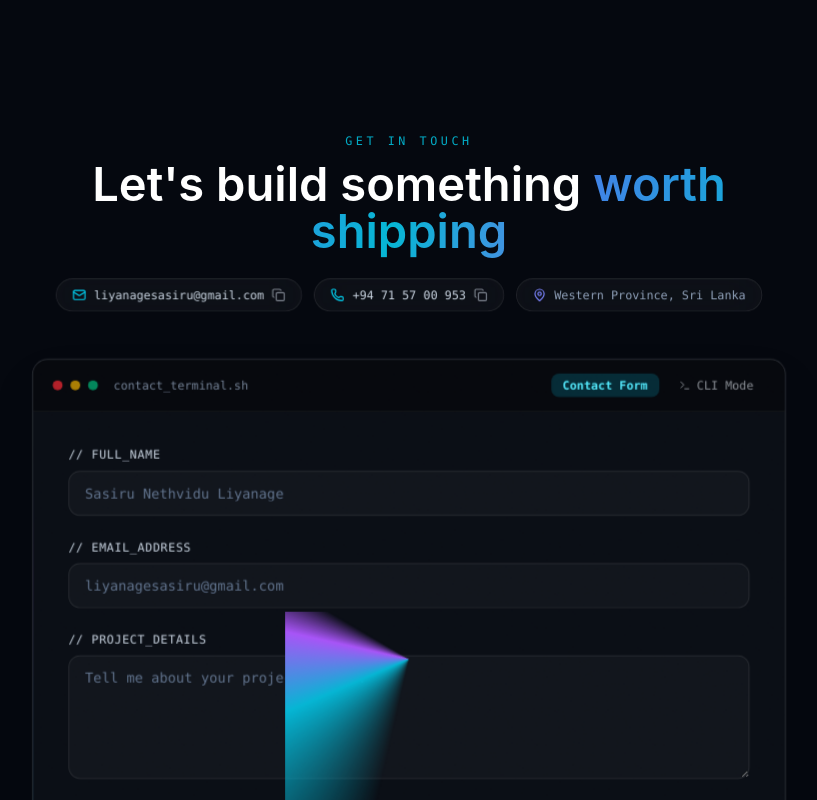
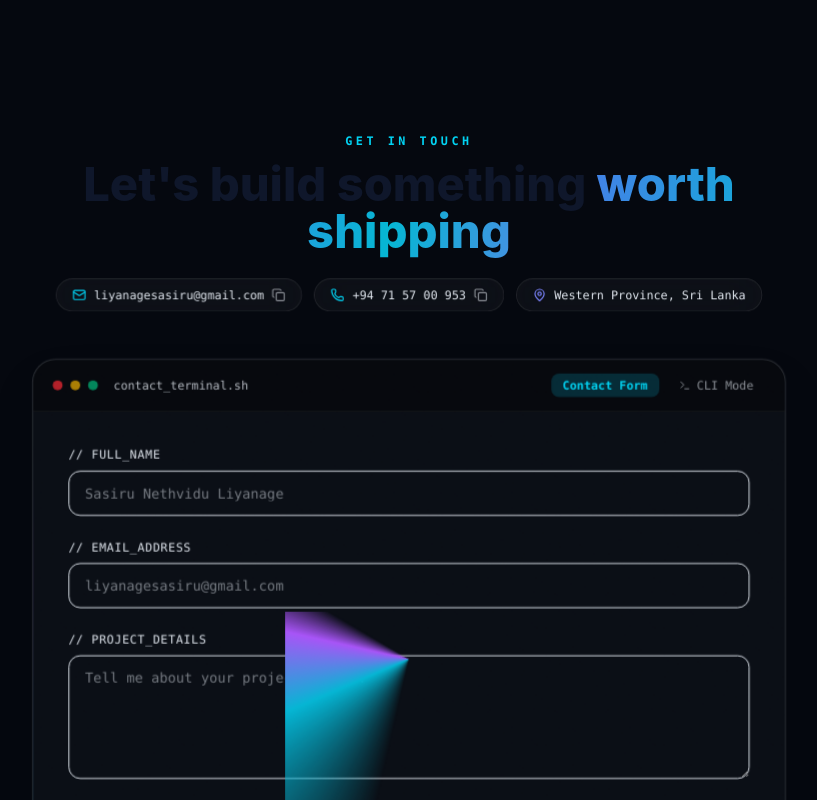
Before and after one commit to sasiruliyanage2004/portfolio-, a React (Vite) app: page / in a window 1280 px wide. Shown: the part 3440-4240 px from the top of the page, without its empty margins (231-1048 px from the left). Built offline with nearby package versions, Linux system fonts and the light colour scheme.

Commit message:
fix_complete_theme_aware_overrides_for_footer_and_contact_terminal_box_in_light_mode

```diff
--- a/src/components/cyber/ContactCyber.jsx
+++ b/src/components/cyber/ContactCyber.jsx
@@ -49,7 +49,7 @@ function MagneticIcon({ icon: Icon, href, label }) {
       onMouseMove={handleMove}
       onMouseLeave={handleLeave}
       style={{ x: sx, y: sy }}
-      className="glass-panel flex h-10 w-10 items-center justify-center rounded-xl text-slate-300 transition-colors hover:text-cyan-400"
+      className="glass-panel flex h-10 w-10 items-center justify-center rounded-xl transition-colors hover:text-cyan-400"
     >
       <Icon className="h-4 w-4" />
     </motion.a>
@@ -69,7 +69,7 @@ function CopyBadge({ value, icon: Icon, label }) {
     <button
       onClick={handleCopy}
       type="button"
-      className="glass-panel inline-flex items-center gap-2 rounded-full px-4 py-2 transition-all hover:border-cyan-400/50 hover:text-white cursor-pointer"
+      className="glass-panel inline-flex items-center gap-2 rounded-full px-4 py-2 transition-all hover:border-cyan-400/50 cursor-pointer"
     >
       <Icon className="h-3.5 w-3.5 text-cyan-400" />
       <span>{label}</span>
@@ -192,23 +192,23 @@ export default function ContactCyber() {
     <section ref={sectionRef} id="contact" className="relative overflow-hidden bg-transparent px-6 pt-36 pb-28 lg:px-10 scroll-mt-24">
       <motion.div style={{ scale, y }} className="relative mx-auto max-w-3xl">
         <div className="mb-12 text-center">
-          <p className="font-mono text-xs tracking-[0.3em] text-cyan-400/80">GET IN TOUCH</p>
-          <h2 className="mt-3 text-4xl font-semibold text-white sm:text-5xl">
+          <p className="font-mono text-xs tracking-[0.3em] text-cyan-400 font-extrabold uppercase">GET IN TOUCH</p>
+          <h2 className="mt-3 text-4xl font-extrabold text-slate-900 dark:text-white sm:text-5xl">
             Let's build something <span className="text-gradient">worth shipping</span>
           </h2>
 
           {/* Interactive Copy-to-Clipboard Badges */}
-          <div className="mt-6 flex flex-wrap items-center justify-center gap-3 font-mono text-xs text-slate-300">
+          <div className="mt-6 flex flex-wrap items-center justify-center gap-3 font-mono text-xs">
             <CopyBadge value="liyanagesasiru@gmail.com" icon={Mail} label="liyanagesasiru@gmail.com" />
             <CopyBadge value="+94715700953" icon={Phone} label="+94 71 57 00 953" />
-            <span className="glass-panel inline-flex items-center gap-2 rounded-full px-4 py-2 text-slate-400">
+            <span className="glass-panel inline-flex items-center gap-2 rounded-full px-4 py-2">
               <MapPin className="h-3.5 w-3.5 text-indigo-400" />
               Western Province, Sri Lanka
             </span>
           </div>
         </div>
 
-        <div className="noise-overlay relative overflow-hidden rounded-2xl border border-white/15 dark:border-white/15 light-theme:border-slate-300/40 bg-[#0b0f17]/95 dark:bg-[#0b0f17]/95 light-theme:bg-[#F7F5F1]/95 backdrop-blur-2xl shadow-2xl z-10">
+        <div className="contact-terminal-box noise-overlay relative overflow-hidden rounded-3xl backdrop-blur-2xl shadow-2xl z-10">
           <span className="border-beam" aria-hidden="true" />
 
           {/* Terminal Window Header with Interactive Mode Tabs */}
@@ -217,14 +217,14 @@ export default function ContactCyber() {
               <span className="h-2.5 w-2.5 rounded-full bg-red-500/70" />
               <span className="h-2.5 w-2.5 rounded-full bg-yellow-500/70" />
               <span className="h-2.5 w-2.5 rounded-full bg-emerald-500/70" />
-              <span className="ml-2 font-mono text-xs text-slate-400 opacity-80">contact_terminal.sh</span>
+              <span className="ml-2 font-mono text-xs opacity-80">contact_terminal.sh</span>
             </div>
 
             <div className="flex gap-2">
               <button
                 onClick={() => setActiveTab("form")}
                 className={`rounded-lg px-3 py-1 font-mono text-xs transition-colors cursor-pointer ${
-                  activeTab === "form" ? "bg-cyan-500/20 text-cyan-300 font-semibold" : "opacity-60 hover:opacity-100"
+                  activeTab === "form" ? "bg-cyan-500/20 text-cyan-400 font-semibold" : "opacity-60 hover:opacity-100"
                 }`}
               >
                 Contact Form
@@ -232,7 +232,7 @@ export default function ContactCyber() {
               <button
                 onClick={() => setActiveTab("cli")}
                 className={`flex items-center gap-1.5 rounded-lg px-3 py-1 font-mono text-xs transition-colors cursor-pointer ${
-                  activeTab === "cli" ? "bg-cyan-500/20 text-cyan-300 font-semibold" : "opacity-60 hover:opacity-100"
+                  activeTab === "cli" ? "bg-cyan-500/20 text-cyan-400 font-semibold" : "opacity-60 hover:opacity-100"
                 }`}
               >
                 <TerminalIcon className="h-3 w-3" /> CLI Mode
@@ -244,7 +244,7 @@ export default function ContactCyber() {
           {activeTab === "form" ? (
             <form onSubmit={handleSubmit} className="space-y-6 p-7 sm:p-9">
               <div>
-                <label htmlFor="name" className="mb-2 block font-mono text-xs text-slate-300 uppercase tracking-wider">
+                <label htmlFor="name" className="mb-2 block font-mono text-xs uppercase tracking-wider">
                   // FULL_NAME
                 </label>
                 <input
@@ -254,12 +254,12 @@ export default function ContactCyber() {
                   value={form.name}
                   onChange={(e) => setForm({ ...form, name: e.target.value })}
                   placeholder="Sasiru Nethvidu Liyanage"
-                  className="w-full rounded-xl border border-white/10 bg-white/[0.03] px-4 py-3 font-mono text-sm text-white placeholder-slate-500 transition-all focus:border-cyan-400 focus:bg-white/[0.06] focus:outline-none"
+                  className="w-full rounded-xl border px-4 py-3 font-mono text-sm transition-all focus:border-cyan-400 focus:outline-none"
                 />
               </div>
 
               <div>
-                <label htmlFor="email" className="mb-2 block font-mono text-xs text-slate-300 uppercase tracking-wider">
+                <label htmlFor="email" className="mb-2 block font-mono text-xs uppercase tracking-wider">
                   // EMAIL_ADDRESS
                 </label>
                 <input
@@ -269,12 +269,12 @@ export default function ContactCyber() {
                   value={form.email}
                   onChange={(e) => setForm({ ...form, email: e.target.value })}
                   placeholder="liyanagesasiru@gmail.com"
-                  className="w-full rounded-xl border border-white/10 bg-white/[0.03] px-4 py-3 font-mono text-sm text-white placeholder-slate-500 transition-all focus:border-cyan-400 focus:bg-white/[0.06] focus:outline-none"
+                  className="w-full rounded-xl border px-4 py-3 font-mono text-sm transition-all focus:border-cyan-400 focus:outline-none"
                 />
               </div>
 
               <div>
-                <label htmlFor="message" className="mb-2 block font-mono text-xs text-slate-300 uppercase tracking-wider">
+                <label htmlFor="message" className="mb-2 block font-mono text-xs uppercase tracking-wider">
                   // PROJECT_DETAILS
                 </label>
                 <textarea
@@ -284,7 +284,7 @@ export default function ContactCyber() {
                   value={form.message}
                   onChange={(e) => setForm({ ...form, message: e.target.value })}
                   placeholder="Tell me about your project idea..."
-                  className="w-full rounded-xl border border-white/10 bg-white/[0.03] px-4 py-3 font-mono text-sm text-white placeholder-slate-500 transition-all focus:border-cyan-400 focus:bg-white/[0.06] focus:outline-none"
+                  className="w-full rounded-xl border px-4 py-3 font-mono text-sm transition-all focus:border-cyan-400 focus:outline-none"
                 />
               </div>
 
@@ -326,12 +326,12 @@ export default function ContactCyber() {
                     key={idx}
                     className={`whitespace-pre-line ${
                       item.type === "sys"
-                        ? "text-cyan-400 opacity-80"
+                        ? "text-cyan-400 font-semibold"
                         : item.type === "user"
                         ? "text-indigo-400 font-bold"
                         : item.type === "error"
                         ? "text-red-400"
-                        : "text-slate-300"
+                        : "opacity-90"
                     }`}
                   >
                     {item.text}
@@ -346,14 +346,14 @@ export default function ContactCyber() {
                   value={cmdInput}
                   onChange={(e) => setCmdInput(e.target.value)}
                   placeholder="Type 'help', 'whoami', 'projects', 'skills', or 'contact'..."
-                  className="w-full bg-transparent font-mono text-xs text-white placeholder-slate-500 focus:outline-none"
+                  className="w-full bg-transparent font-mono text-xs focus:outline-none"
                 />
               </form>
             </div>
           )}
 
           {/* Terminal Footer */}
-          <div className="flex flex-wrap items-center justify-between border-t border-white/[0.06] px-7 py-4 bg-black/40 text-xs text-slate-400">
+          <div className="flex flex-wrap items-center justify-between border-t border-white/[0.06] px-7 py-4 bg-black/40 text-xs">
             <div className="flex items-center gap-3">
               {SOCIALS.map((s) => (
                 <MagneticIcon key={s.label} {...s} />
--- a/src/index.css
+++ b/src/index.css
@@ -87,6 +87,67 @@ body.light-theme,
   background: rgba(255, 255, 255, 0.95) !important;
   border-color: rgba(67, 56, 202, 0.28) !important;
   box-shadow: 0 16px 45px rgba(15, 23, 42, 0.12) !important;
+}
+
+/* ------------------------------------------------------------------
+   LIGHT THEME FOOTER OVERRIDES
+   ------------------------------------------------------------------ */
+.light-theme footer {
+  background-color: #F7F5F1 !important;
+  color: #0F172A !important;
+}
+
+.light-theme footer h2,
+.light-theme footer h3 {
+  color: #0F172A !important;
+}
+
+.light-theme footer p,
+.light-theme footer span {
+  color: #475569 !important;
+}
+
+.light-theme footer .bg-white\/5 {
+  background-color: #ffffff !important;
+  border-color: rgba(30, 41, 59, 0.15) !important;
+  color: #0F172A !important;
+}
+
+/* ------------------------------------------------------------------
+   LIGHT THEME CONTACT TERMINAL BOX OVERRIDES
+   ------------------------------------------------------------------ */
+.contact-terminal-box {
+  background-color: rgba(11, 15, 23, 0.95);
+  border: 1px solid rgba(255, 255, 255, 0.15);
+}
+
+.light-theme .contact-terminal-box {
+  background-color: #ffffff !important;
+  border: 2px solid rgba(30, 41, 59, 0.18) !important;
+  box-shadow: 0 20px 50px rgba(15, 23, 42, 0.08) !important;
+  color: #0f172a !important;
+}
+
+.light-theme .contact-terminal-box label {
+  color: #475569 !important;
+}
+
+.light-theme .contact-terminal-box input,
+.light-theme .contact-terminal-box textarea {
+  background-color: #f8fafc !important;
+  border-color: rgba(30, 41, 59, 0.18) !important;
+  color: #0f172a !important;
+}
+
+.light-theme .contact-terminal-box input::placeholder,
+.light-theme .contact-terminal-box textarea::placeholder {
+  color: #64748B !important;
+}
+
+.light-theme .contact-terminal-box .bg-black\/40 {
+  background-color: #f1f5f9 !important;
+  border-color: rgba(30, 41, 59, 0.12) !important;
+  color: #0f172a !important;
 }
 
 /* ------------------------------------------------------------------
```
